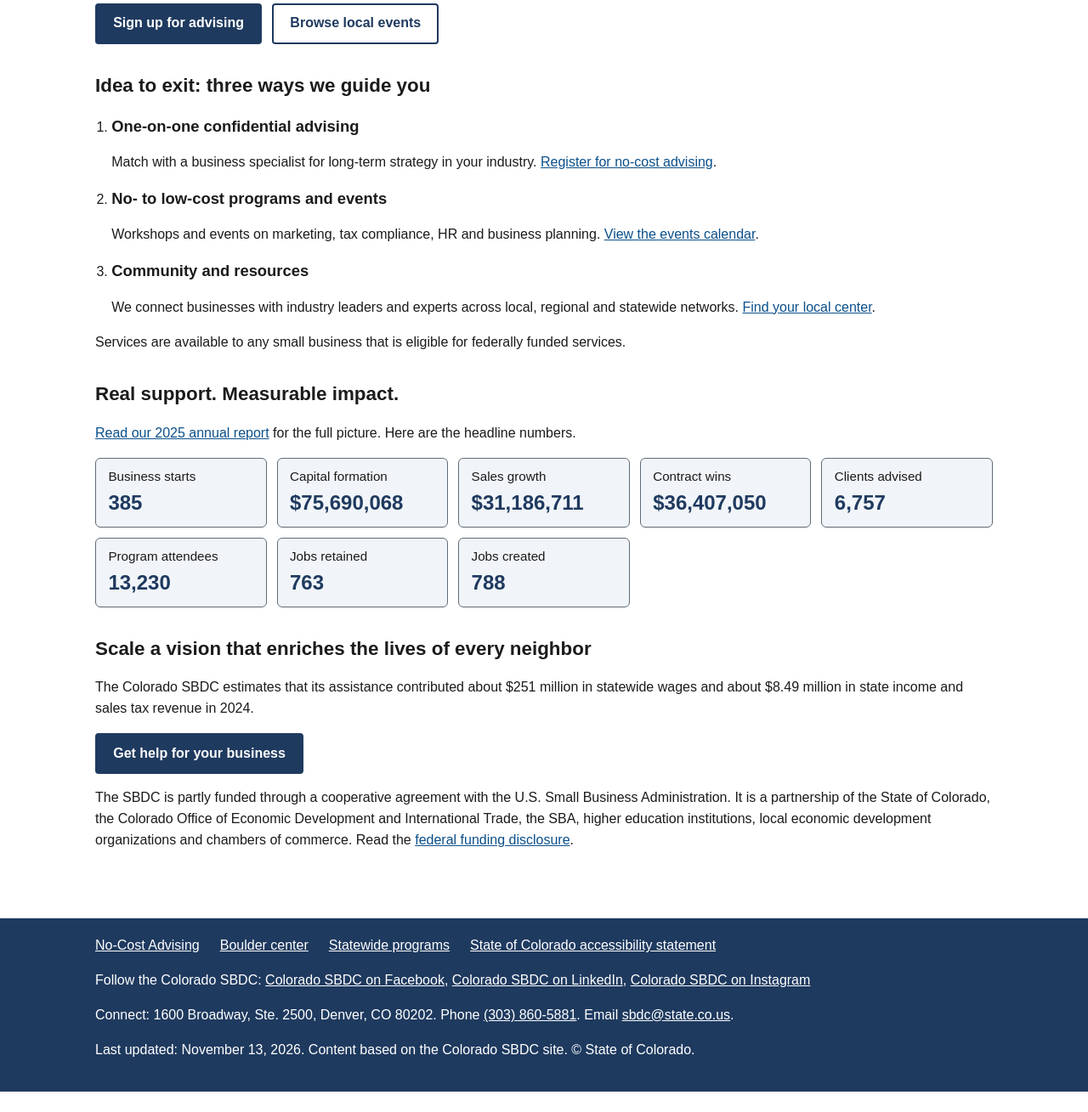
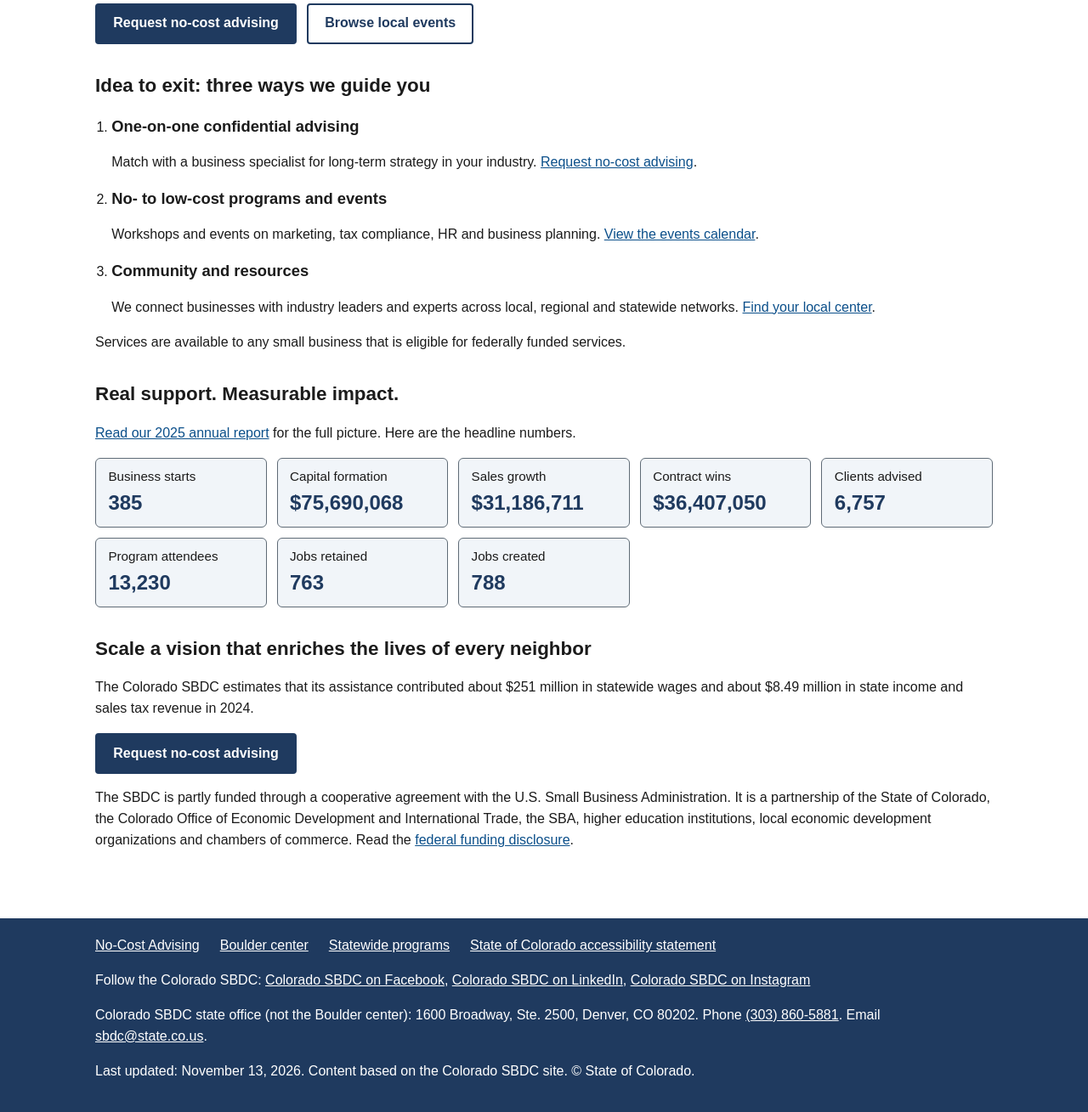
Before and after one commit to ales1330/sbdc-redesign, a plain HTML site: page index.html in a window 1280 px wide. Shown: the part 324-1633 px from the top of the page at 85% size. Before the commit the page ends 1609 px from the top, so only its background shows below. Drawn offline with Linux system fonts and the light colour scheme.

Commit message:
Final version: one name for advising, label state office

```diff
--- a/index.html
+++ b/index.html
@@ -20,13 +20,13 @@
     <h1>Start, Grow, and Succeed In Colorado</h1>
     <p>Get the expert guidance you need, at no cost to you.</p>
     <div class="hero-actions">
-      <a class="button" href="advising.html">Sign up for advising</a>
+      <a class="button" href="advising.html">Request no-cost advising</a>
       <a class="button secondary" href="https://sbdc.colorado.gov/">Browse local events</a>
     </div>
 
     <h2>Idea to exit: three ways we guide you</h2>
     <ol class="steps">
-      <li><h3>One-on-one confidential advising</h3><p>Match with a business specialist for long-term strategy in your industry. <a href="advising.html">Register for no-cost advising</a>.</p></li>
+      <li><h3>One-on-one confidential advising</h3><p>Match with a business specialist for long-term strategy in your industry. <a href="advising.html">Request no-cost advising</a>.</p></li>
       <li><h3>No- to low-cost programs and events</h3><p>Workshops and events on marketing, tax compliance, HR and business planning. <a href="https://sbdc.colorado.gov/">View the events calendar</a>.</p></li>
       <li><h3>Community and resources</h3><p>We connect businesses with industry leaders and experts across local, regional and statewide networks. <a href="boulder.html">Find your local center</a>.</p></li>
     </ol>
@@ -47,7 +47,7 @@
 
     <h2>Scale a vision that enriches the lives of every neighbor</h2>
     <p>The Colorado SBDC estimates that its assistance contributed about $251 million in statewide wages and about $8.49 million in state income and sales tax revenue in 2024.</p>
-    <p><a class="button" href="advising.html">Get help for your business</a></p>
+    <p><a class="button" href="advising.html">Request no-cost advising</a></p>
     <p>The SBDC is partly funded through a cooperative agreement with the U.S. Small Business Administration. It is a partnership of the State of Colorado, the Colorado Office of Economic Development and International Trade, the SBA, higher education institutions, local economic development organizations and chambers of commerce. Read the <a href="https://sbdc.colorado.gov/">federal funding disclosure</a>.</p>
   </main>
 
@@ -61,7 +61,7 @@
         <li><a href="https://sbdc.colorado.gov/">State of Colorado accessibility statement</a></li>
       </ul></nav>
       <p>Follow the Colorado SBDC: <a href="https://www.facebook.com/">Colorado SBDC on Facebook</a>, <a href="https://www.linkedin.com/">Colorado SBDC on LinkedIn</a>, <a href="https://www.instagram.com/">Colorado SBDC on Instagram</a></p>
-      <p>Connect: 1600 Broadway, Ste. 2500, Denver, CO 80202. Phone <a href="tel:+13038605881">(303) 860-5881</a>. Email <a href="mailto:sbdc@state.co.us">sbdc@state.co.us</a>.</p>
+      <p>Colorado SBDC state office (not the Boulder center): 1600 Broadway, Ste. 2500, Denver, CO 80202. Phone <a href="tel:+13038605881">(303) 860-5881</a>. Email <a href="mailto:sbdc@state.co.us">sbdc@state.co.us</a>.</p>
       <p>Last updated: <time datetime="2026-11-13">November 13, 2026</time>. Content based on the Colorado SBDC site. &copy; State of Colorado.</p>
     </div>
   </footer>
```
